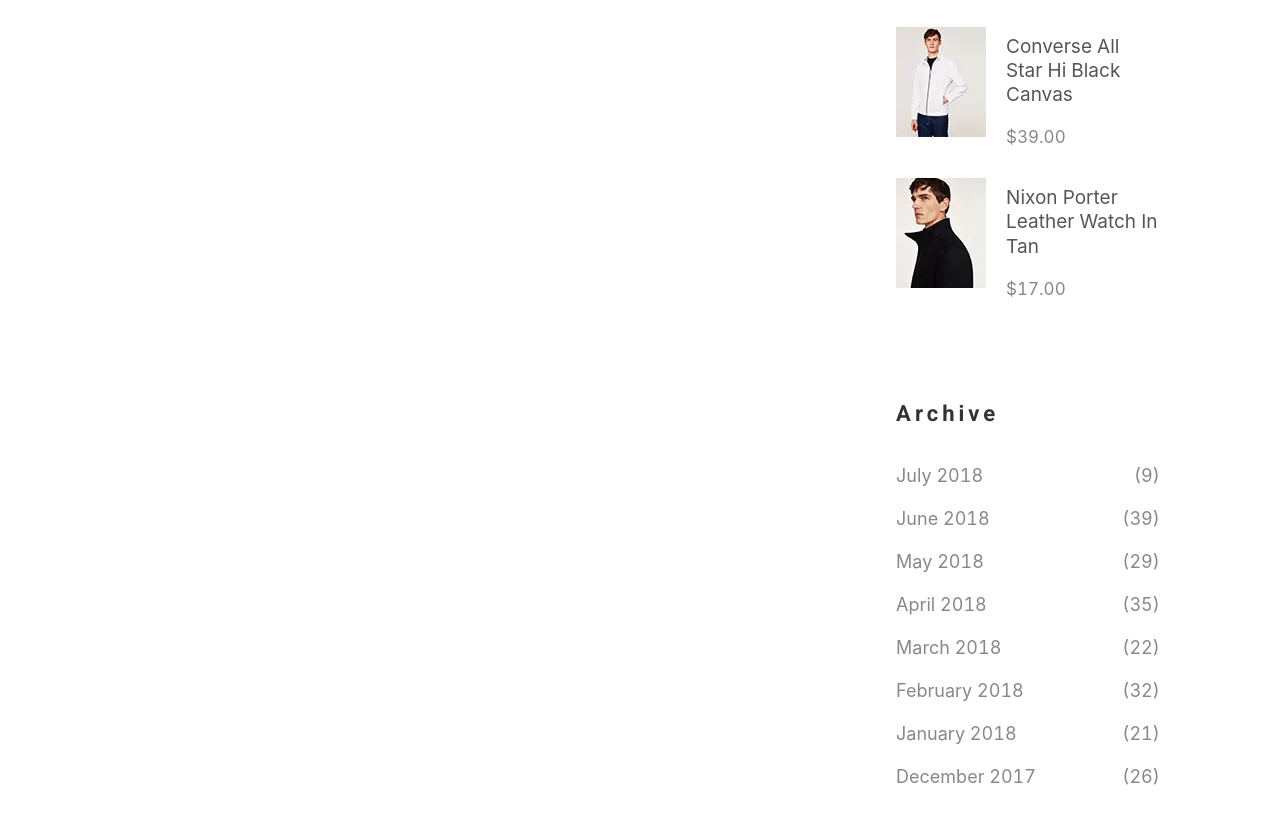
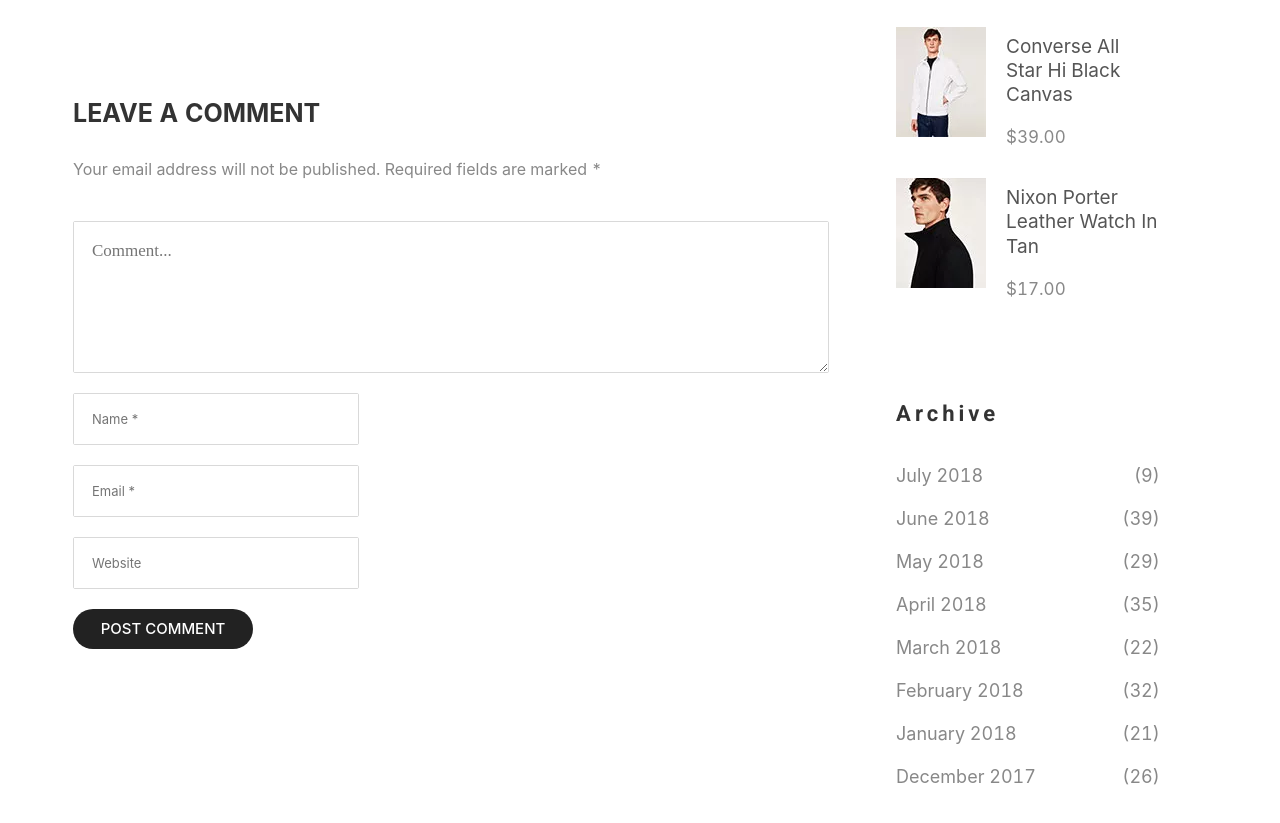
Before and after one commit to shahdbourini/e-shopping, a React (Create React App) app: page /blogDetails/1/1/1/1 in a window 1280 px wide. Shown: the part 1072-1895 px from the top of the page. Built offline with nearby package versions, Linux system fonts and the light colour scheme.

Commit message:
commit table's added

```diff
--- a/src/components/blogDetails/blogDetails.css
+++ b/src/components/blogDetails/blogDetails.css
@@ -107,6 +107,99 @@
     margin-left: 9px;
 }
 
+
+/************** comments table ***********/
+
+.commentsTable h5{
+ font-weight: bold;
+ font-size: 25px;
+ line-height: 1.333333;
+ text-transform: uppercase;
+ padding-bottom: 12px;
+ color: #333;
+}
+
+.commentsTable p{
+font-size: 16px;
+line-height: 1.923;
+color: #888;
+padding-bottom: 20px;
+}
+
+.theComment{
+    border: 1px solid #d9d9d9;
+    border-radius: 2px;
+    margin-bottom: 20px;
+}
+
+.theComment textarea{
+    width: 100%;
+    min-height: 150px;
+    font-family: Poppins-Regular;
+    font-size: 17px;
+    line-height: 1.6923;
+    color: #333;
+    padding-right: 18px;
+    padding-left: 18px;
+    padding-bottom: 15px;
+    padding-top: 15px;
+    display: block;
+    outline: none;
+    border: none;
+}
+
+.commentsInput{
+    border: 1px solid #d9d9d9;
+    border-radius: 2px;
+    max-width: 286px;
+    margin-bottom: 20px;
+
+}
+
+.commentsInput input{
+    width: 100%;
+    height: 50px;
+    font-size: 13px;
+    line-height: 1.6923;
+    color: #333;
+    padding-right: 18px;
+    padding-left: 18px;
+    display: block;
+    outline: none;
+    border: none;
+    overflow: visible;
+}
+
+.commentsTable button{
+    border-radius: 20px;
+    font-weight: 500;
+    background-color: #222;
+    min-width: 180px;
+    height: 40px;
+    font-size: 15px;
+    line-height: 1.466667;
+    text-transform: uppercase;
+    color: #fff;
+    justify-content: center;
+    -ms-align-items: center;
+    align-items: center;
+    display: flex;
+    -webkit-transition: all 0.4s;
+    -o-transition: all 0.4s;
+    -moz-transition: all 0.4s;
+    transition: all 0.4s;
+    padding-right: 15px;
+    padding-left: 15px;
+    outline: none;
+    border: none;
+    cursor: pointer;
+}
+
+.commentsTable button:hover {
+    border-color: #717fe0;
+    background-color: #717fe0;
+    color: #fff;
+}
 /************ Second Col ***********/
 
 .searchInput{
--- a/src/pages/BlogDetails.js
+++ b/src/pages/BlogDetails.js
@@ -6,9 +6,7 @@ import FirstCol from "../components/blogDetails/FirstCol";
 import SecondCol from "../components/blogDetails/SecondCol";
 
 function BlogDetails(props) {
-
   const { imgID, title, discription, fullDisc } = useParams();
-
 
   return (
     <>
@@ -32,6 +30,29 @@ function BlogDetails(props) {
                 {/* <p>{discription}</p> */}
                 <p>{fullDisc}</p>
               </div>
+
+              <div className="commentsTable">
+                <h5>Leave a Comment</h5>
+                <p>
+                  Your email address will not be published. Required fields are
+                  marked *
+                </p>
+                <form>
+                  <div className="theComment">
+                    <textarea name="cmt" placeholder="Comment..."></textarea>
+                  </div>
+                  <div className="commentsInput">
+                    <input type="text" name="name" placeholder="Name *" />
+                  </div>
+                  <div className="commentsInput">
+                    <input type="text" name="email" placeholder="Email *" />
+                  </div>
+                  <div className="commentsInput">
+                    <input type="text" name="web" placeholder="Website" />
+                  </div>
+                  <button>Post Comment</button>
+                </form>
+              </div>
             </Col>
 
             <Col lg={{ span: 6, offset: 1 }}>
```
Also changed, not shown: src/App.css (line endings or trailing spaces), src/components/blogDetails/blogDetails.js (deleted).
